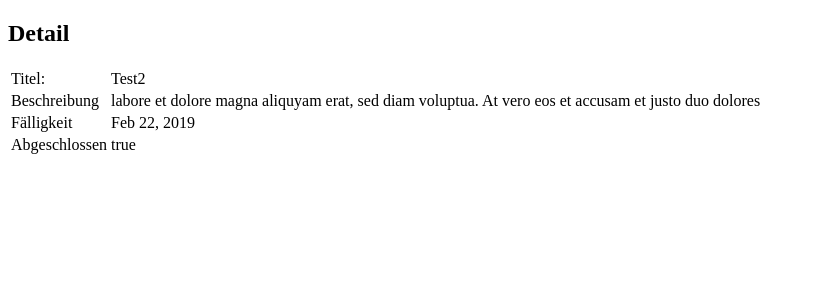
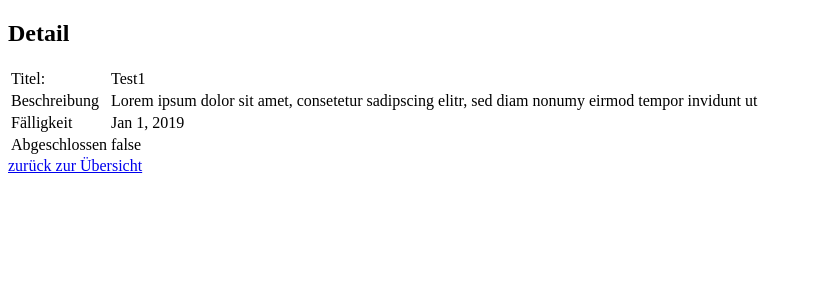
Before and after one commit to cwansart/todo-app, an Angular app: page /todos/1 in a window 1280 px wide. Shown: the top 300 px of the page, without its empty margins (0-814 px from the left). Built offline with nearby package versions, Linux system fonts and the light colour scheme.

Commit message:
add links

```diff
--- a/src/app/todos/detail/todo-detail.component.html
+++ b/src/app/todos/detail/todo-detail.component.html
@@ -21,3 +21,5 @@
 <ng-template #notFound>
   Das gewünschte To-Do konnte nicht gefunden werden.
 </ng-template>
+
+<a routerLink="/todos">zurück zur Übersicht</a>
--- a/src/app/todos/detail/todo-detail.component.ts
+++ b/src/app/todos/detail/todo-detail.component.ts
@@ -16,7 +16,7 @@ export class TodoDetailComponent implements OnInit {
 
   public ngOnInit() {
     this.todo = this.route.paramMap.pipe(
-      switchMap((params: ParamMap) => this.service.get(params.get('id'))),
+      switchMap((params: ParamMap) => this.service.get(+params.get('id'))),
     );
   }
 }
--- a/src/app/todos/list/todo-list.component.html
+++ b/src/app/todos/list/todo-list.component.html
@@ -5,12 +5,14 @@
     <td>Beschreibung</td>
     <td>Fälligkeit</td>
     <td>Abgeschlossen</td>
+    <td>Aktionen</td>
   </tr>
   <tr *ngFor="let todo of todos | async">
     <td>{{todo.title}}</td>
     <td>{{todo.description}}</td>
     <td>{{todo.dueDate | date}}</td>
     <td>{{todo.done}}</td>
+    <td><a [routerLink]="['/todos', todo.id]">anzeigen</a></td>
   </tr>
 </table>
 
--- a/src/app/todos/todo.service.ts
+++ b/src/app/todos/todo.service.ts
@@ -4,18 +4,21 @@ import { Observable, of } from 'rxjs';
 
 const MOCK_TODOS: Todo[] = [
   {
+    id: 1,
     title: 'Test1',
     description: 'Lorem ipsum dolor sit amet, consetetur sadipscing elitr, sed diam nonumy eirmod tempor invidunt ut',
     dueDate: new Date('2019-01-01'),
     done: false,
   },
   {
+    id: 2,
     title: 'Test2',
     description: 'labore et dolore magna aliquyam erat, sed diam voluptua. At vero eos et accusam et justo duo dolores',
     dueDate: new Date(),
     done: true,
   },
   {
+    id: 3,
     title: 'Test3',
     description: 'et ea rebum. Stet clita kasd gubergren, no sea takimata sanctus est Lorem ipsum dolor sit amet.',
     dueDate: new Date('2019-12-31'),
@@ -31,7 +34,7 @@ export class TodoService {
     return of(MOCK_TODOS);
   }
 
-  public get(id: number|string): Observable<Todo> {
-    return of(MOCK_TODOS[id]);
+  public get(id: number): Observable<Todo> {
+    return of(MOCK_TODOS[id - 1]);
   }
 }
```
